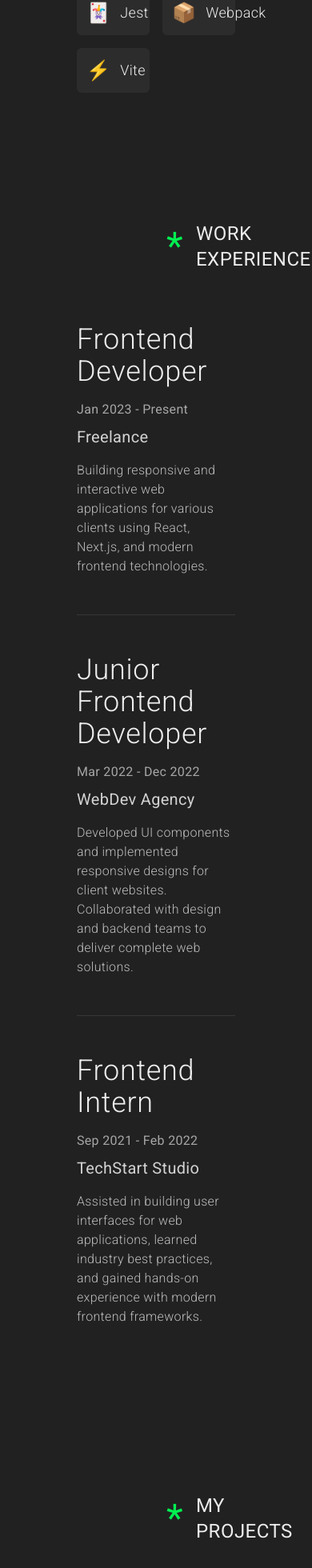
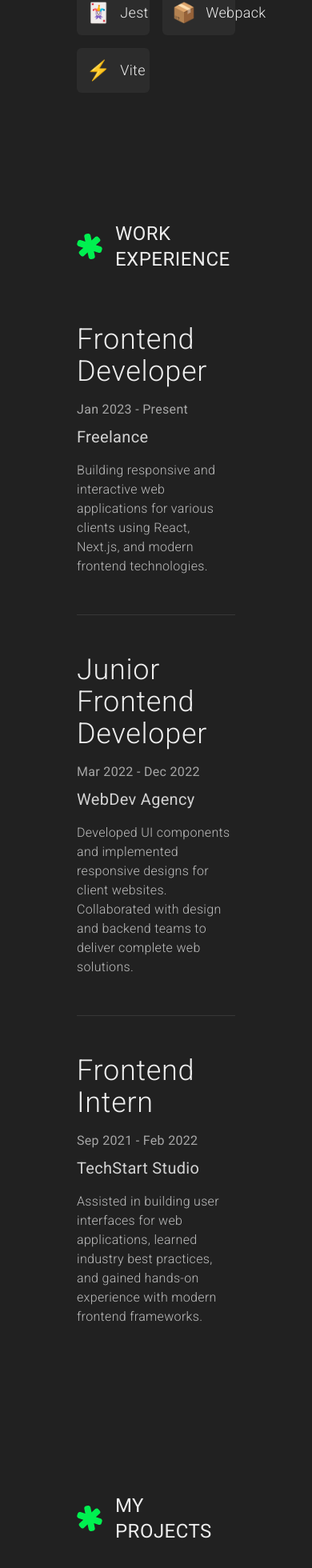
Before and after one commit to androbro/portfolio_v2, a Next.js app: page / in a window 390 px wide. Shown: the part 3985-5945 px from the top of the page at 80% size. Built offline with nearby package versions, Linux system fonts and the light colour scheme.

Commit message:
Refactor Experience and Projects components: Replaced SVG figures with AsterixIcon for improved visual consistency. Enhanced animation effects for the asterisk icon, adding a continuous rotation effect. Streamlined layout for better responsiveness.

```diff
--- a/app/components/features/Experience/Experience.tsx
+++ b/app/components/features/Experience/Experience.tsx
@@ -1,5 +1,6 @@
 "use client";
 
+import { AsterixIcon } from "@/app/assets/icons";
 import { motion, useScroll, useTransform } from "motion/react";
 import { useRef } from "react";
 
@@ -36,37 +37,24 @@ export function Experience() {
 	const titleOpacity = useTransform(scrollYProgress, [0, 0.1, 1], [0, 1, 1]);
 	const titleY = useTransform(scrollYProgress, [0, 0.1, 1], [50, 0, 0]);
 
-	// Create a progress circle animation
-	const progressPathLength = scrollYProgress;
-
 	return (
 		<section ref={sectionRef} id="experience" className="flex items-center justify-center py-20">
 			<div className="content-container md:w-4xl lg:w-6xl xl:w-7xl">
 				<div className="relative">
-					<figure className="sticky top-24 left-0 w-20 h-20 float-left mr-8">
-						<svg width="75" height="75" viewBox="0 0 100 100">
-							<circle
-								cx="50"
-								cy="50"
-								r="30"
-								pathLength="1"
-								className="stroke-primary/20 fill-none stroke-[5px]"
-							/>
-							<motion.circle
-								cx="50"
-								cy="50"
-								r="30"
-								pathLength="1"
-								className="stroke-primary fill-none stroke-[5px]"
-								style={{
-									pathLength: progressPathLength,
-								}}
-							/>
-						</svg>
-					</figure>
-
 					<div className="flex items-center gap-4 mb-16">
-						<span className="text-accent text-5xl">*</span>
+						<motion.div
+							className="text-accent"
+							animate={{
+								rotate: 360
+							}}
+							transition={{
+								duration: 6,
+								repeat: Infinity,
+								ease: "linear"
+							}}
+						>
+							<AsterixIcon className="w-8 h-8" />
+						</motion.div>
 						<motion.h2
 							className="text-2xl uppercase"
 							style={{
--- a/app/components/features/Projects/Projects.tsx
+++ b/app/components/features/Projects/Projects.tsx
@@ -1,5 +1,6 @@
 "use client";
 
+import { AsterixIcon } from "@/app/assets/icons";
 import { motion, useScroll, useTransform } from "motion/react";
 import { useRef } from "react";
 
@@ -50,30 +51,20 @@ export function Projects() {
 		<section ref={sectionRef} id="projects" className="flex items-center justify-center py-20">
 			<div className="content-container md:w-4xl lg:w-6xl xl:w-7xl">
 				<div className="relative">
-					<figure className="sticky top-24 left-0 w-20 h-20 float-left mr-8">
-						<svg width="75" height="75" viewBox="0 0 100 100">
-							<circle
-								cx="50"
-								cy="50"
-								r="30"
-								pathLength="1"
-								className="stroke-primary/20 fill-none stroke-[5px]"
-							/>
-							<motion.circle
-								cx="50"
-								cy="50"
-								r="30"
-								pathLength="1"
-								className="stroke-primary fill-none stroke-[5px]"
-								style={{
-									pathLength: progressPathLength,
-								}}
-							/>
-						</svg>
-					</figure>
-
 					<div className="flex items-center gap-4 mb-16">
-						<span className="text-accent text-5xl">*</span>
+					<motion.div
+							className="text-accent"
+							animate={{
+								rotate: 360
+							}}
+							transition={{
+								duration: 6,
+								repeat: Infinity,
+								ease: "linear"
+							}}
+						>
+							<AsterixIcon className="w-8 h-8" />
+						</motion.div>
 						<motion.h2
 							className="text-2xl uppercase"
 							style={{
```
